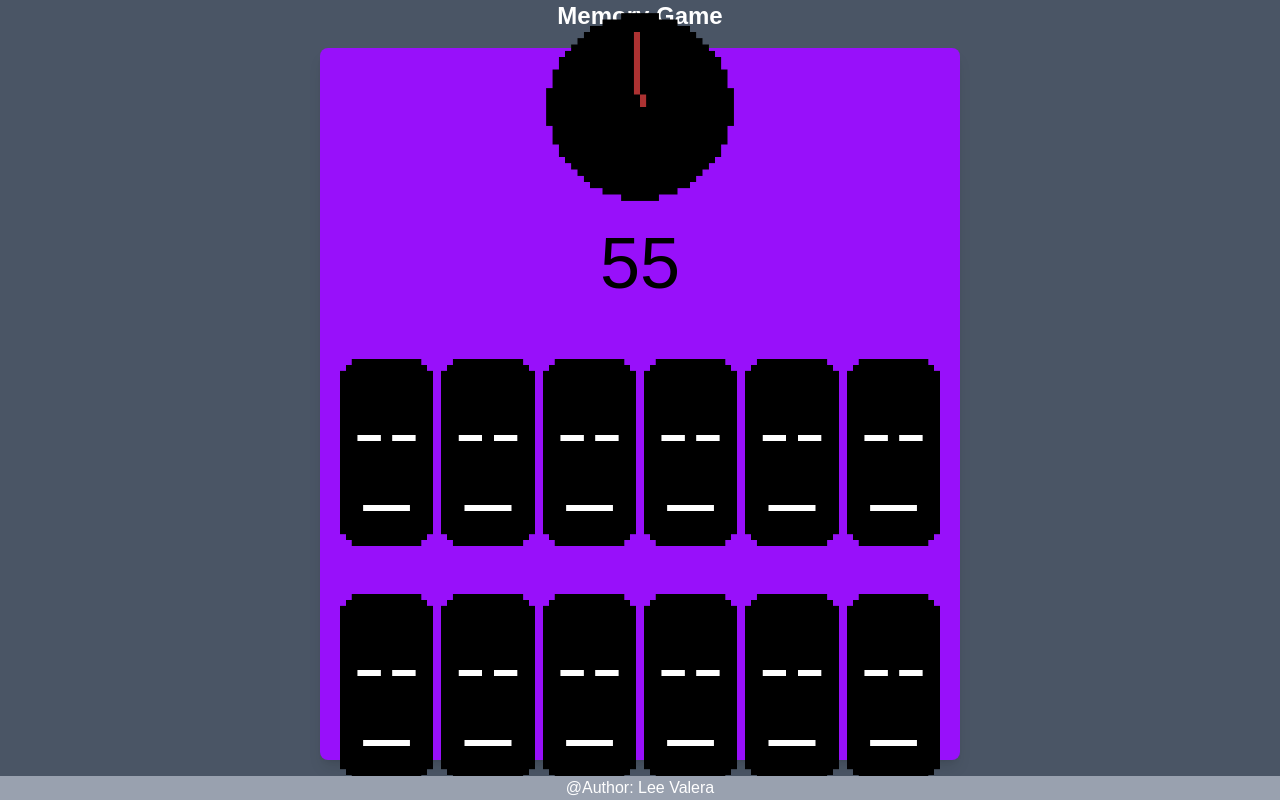
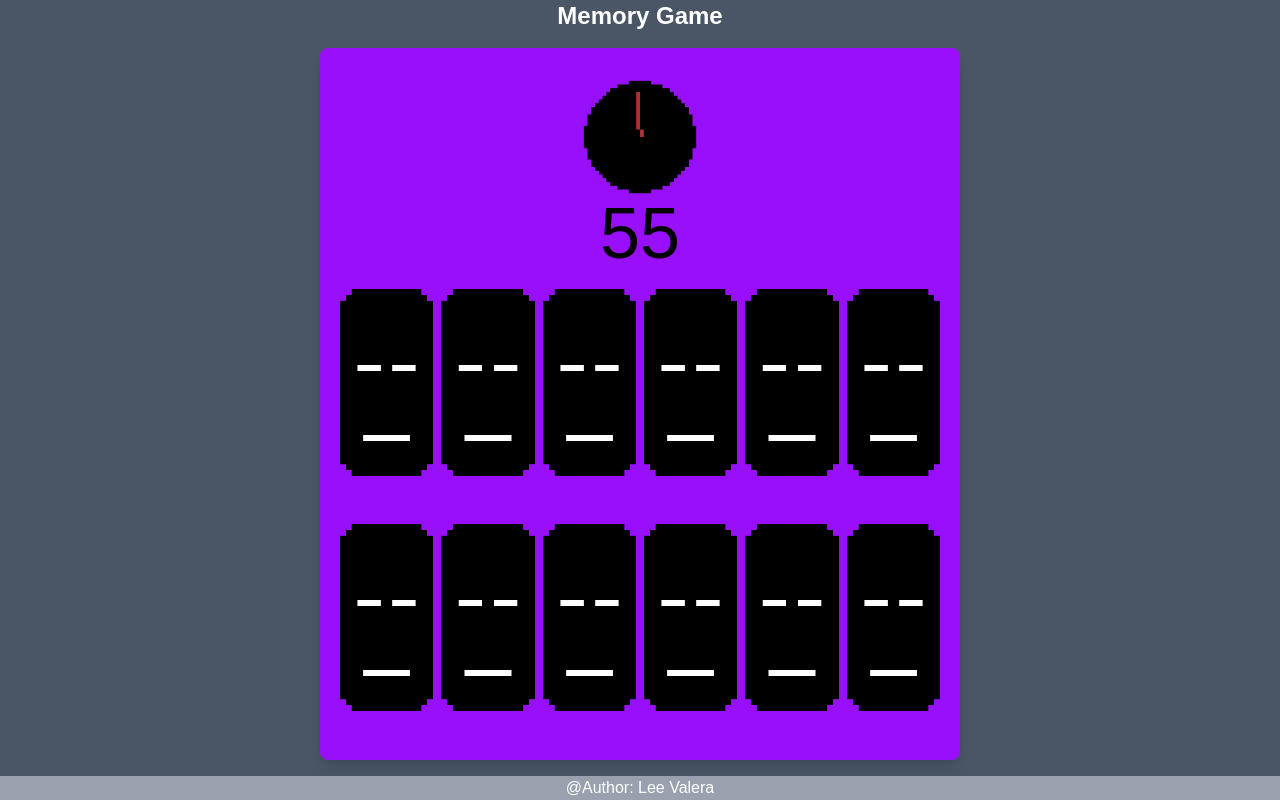
Before and after one commit to Lee-Abraham/cprg-306project, a Next.js app: page /games/memory-match in a window 1280 px wide. Built offline with nearby package versions, Linux system fonts and the light colour scheme.

Commit message:
Update page.js

```diff
--- a/app/games/memory-match/page.js
+++ b/app/games/memory-match/page.js
@@ -125,12 +125,12 @@ export default function MemoryGame() {
       </div>
 
       {/* Game Board */}
-    <div className=' grow flex-col lg:w-[50%] w-full h-[80%] bg-purple-600 flex rounded-lg shadow-lg justify-center items-center'>
+    <div className=' grow flex-col lg:w-[50%] w-full bg-purple-600 flex rounded-lg shadow-lg justify-center items-center'>
 
       {/*Timer */}
       <div className='flex flex-col justify-center  items-center'>
-        <img className='lg:w-50 w-30 mb-5' src="/assets/GameTimer.gif" alt="Game Timer" />
-        <h1 className='text-7xl mb-10'>{timeLeft}</h1>
+        <img className='lg:w-30 w-20' src="/assets/GameTimer.gif" alt="Game Timer" />
+        <h1 className='text-7xl'>{timeLeft}</h1>
       </div>
 
       {/*Middle */}
@@ -149,11 +149,6 @@ export default function MemoryGame() {
             </div>
         ))}
         </div>
-
-        {/*right */}
-        <div>
-
-        </div>
       </div>
 
       {/* Footer */}
```
